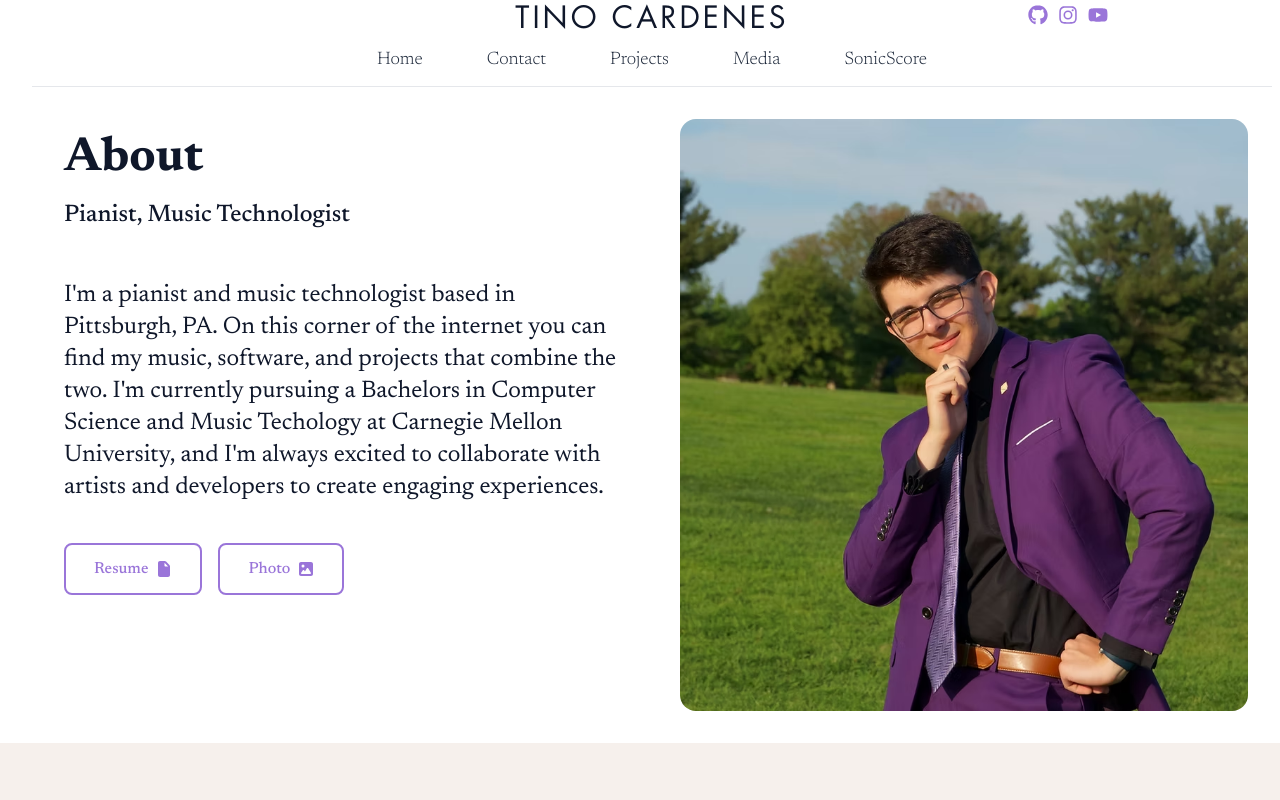
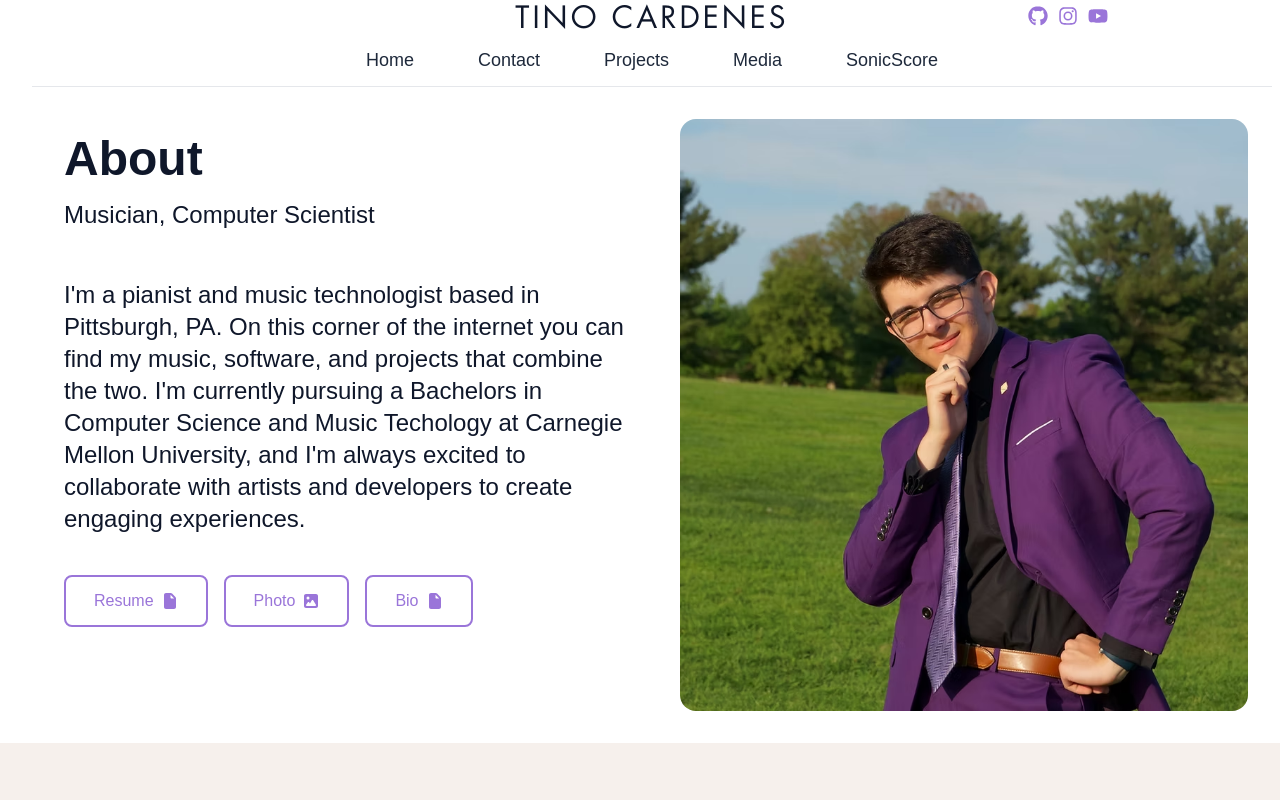
Before and after one commit to CardenesMa/tinocardenes.com, a Next.js app: page / in a window 1280 px wide. Shown: the top 800 px of the page. Built offline with nearby package versions, Linux system fonts and the light colour scheme.

Commit message:
fixed media click isssue. Added bio

```diff
--- a/app/globals.css
+++ b/app/globals.css
@@ -22,7 +22,7 @@
 /* Base styles */
 body {
   @apply bg-white text-slate-900 dark:bg-slate-950 dark:text-slate-100;
-  font-family: 'Gill Sans', 'Gill Sans MT', Calibri, 'Trebuchet MS', sans-serif;
+  /* font-family: 'Gill Sans', 'Gill Sans MT', Calibri, 'Trebuchet MS', sans-serif; */
 }
 
 html {
--- a/app/media/mediaBox.tsx
+++ b/app/media/mediaBox.tsx
@@ -39,11 +39,9 @@ const MediaGallery = () => {
                                 />
                             </div>
                         ) : (
-                            <YoutubePlayer link={media.link} aspectRatio={media.aspectRatio} />
+                            <YoutubePlayer link={media.link} title={media.name} aspectRatio={media.aspectRatio} />
                         )}
-                        <div className="absolute bottom-0 left-0 right-0 bg-gradient-to-t from-black/85 via-black/30 to-transparent px-4 md:px-6 pt-8 md:pt-12 pb-3 md:pb-2 text-white text-lg md:text-2xl font-black h-full flex flex-col-reverse whitespace-nowrap text-center">
-                            {media.name}
-                        </div>
+
                     </div>
                 ))}
             </Masonry>
--- a/app/ui/about.tsx
+++ b/app/ui/about.tsx
@@ -8,7 +8,7 @@ export default function About() {
     <main className={`flex flex-col lg:flex-row items-start justify-center min-h-[50vh] px-4 md:px-8 py-8 gap-4 lg:gap-4 ${serif.className}`}>
       <section className="flex-1 px-4 md:px-8 py-4 flex flex-col gap-4">
         <h1 className="text-4xl md:text-5xl font-bold leading-tight">About</h1>
-        <h2 className="text-lg md:text-2xl font-medium mb-2 md:mb-4">Pianist, Music Technologist</h2>
+        <h2 className="text-lg md:text-2xl font-medium mb-2 md:mb-4">Musician, Computer Scientist</h2>
         <p className="text-lg md:text-2xl font-normal leading-normal md:pt-4">
           I'm a pianist and music technologist based in Pittsburgh, PA.
           On this corner of the internet you can find my music, software, and projects that combine the two.
@@ -25,6 +25,11 @@ export default function About() {
             download={true}
             icon={faImage}
           />
+          <Button text="Bio"
+            link="/bio.pdf"
+            download={true}
+            icon={faFile}
+          />
         </div>
       </section>
       <aside className="flex-1 hidden lg:flex items-center justify-center w-full">
--- a/app/ui/fonts.ts
+++ b/app/ui/fonts.ts
@@ -1,4 +1,4 @@
-import { Newsreader } from 'next/font/google';
+import { Spectral } from 'next/font/google';
 import localFont from 'next/font/local';
 
 export const nameBigFont = localFont({
@@ -12,5 +12,8 @@ export const nameBigFont = localFont({
 
     display: 'swap',
 });
-export const serif = Newsreader({ subsets: ['latin'] });
+// export const serif = Newsreader({ subsets: ['latin'] });
+export const serif = Spectral({
+    weight: "200"
+});
 export const sans = nameBigFont;
```
Also changed, not shown: 1 other file (tests, documents, lock files or other folders).
